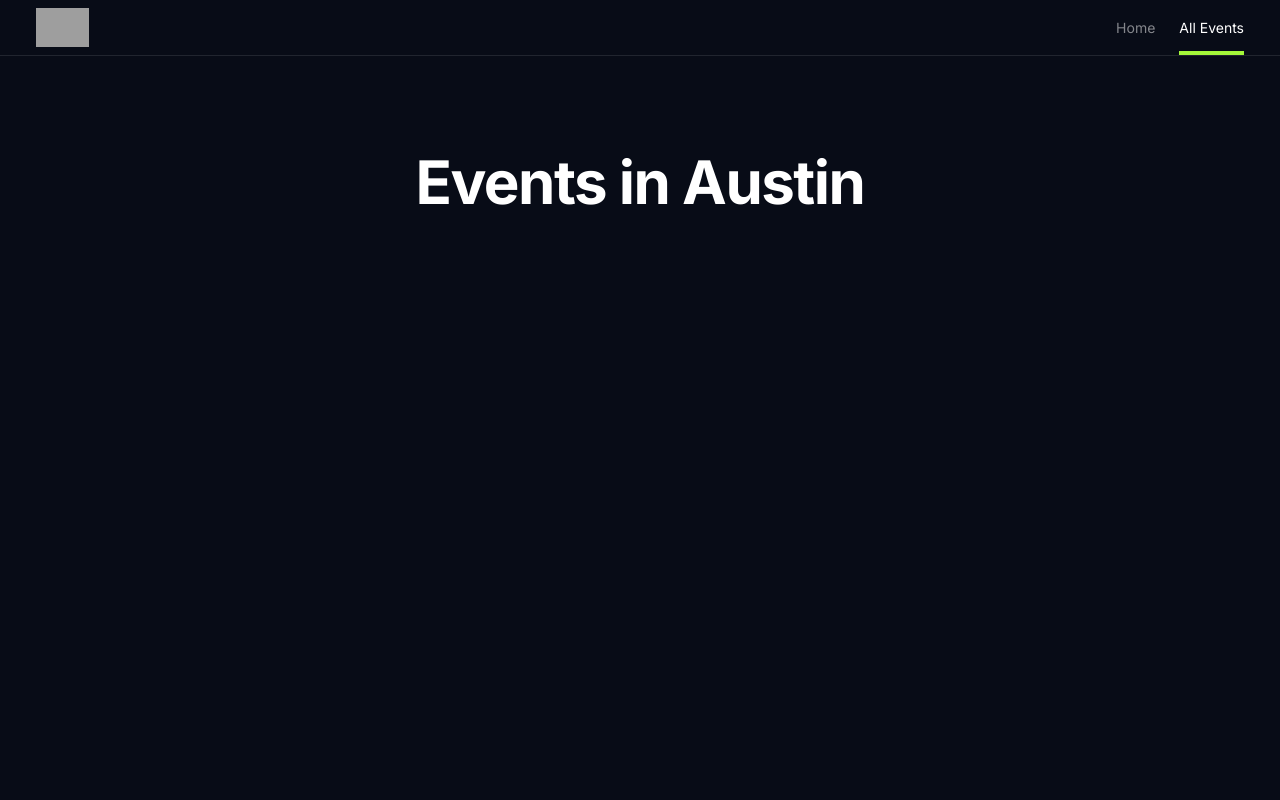
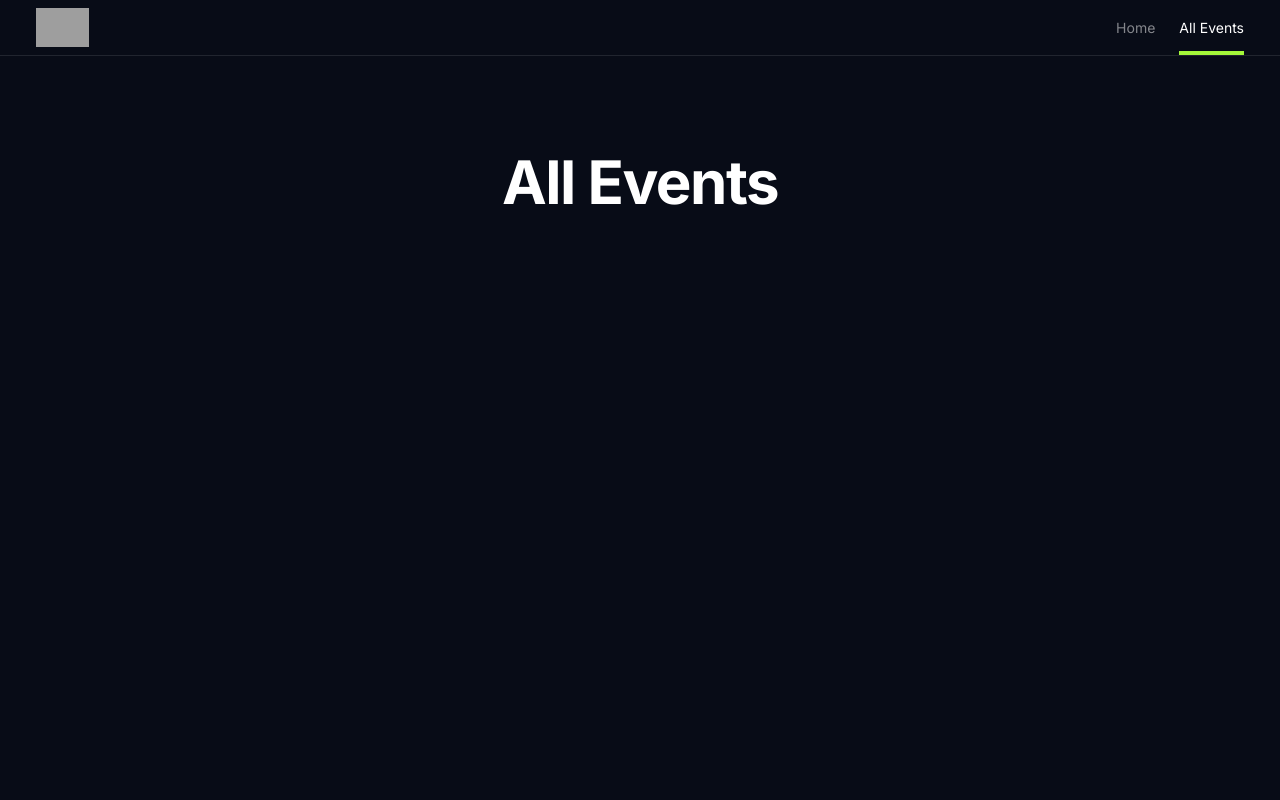
Before and after one commit to peterayodeji/evento, a Next.js app: page /events/all in a window 1280 px wide. Shown: the top 800 px of the page. Built offline with nearby package versions, Linux system fonts and the light colour scheme; grey boxes are pictures that could not be loaded.

Commit message:
make heading on events page dynamic

```diff
--- a/src/app/events/[city]/page.tsx
+++ b/src/app/events/[city]/page.tsx
@@ -1,9 +1,21 @@
 import H1 from '@/components/h1';
 
-function EventsPage() {
+type EventsPageProps = {
+  params: {
+    city: string;
+  };
+};
+
+function EventsPage({ params }: EventsPageProps) {
+  const city = params.city;
+
   return (
     <main className="flex flex-col items-center py-24 px-[20px] min-h-[110vh]">
-      <H1>Events in Austin</H1>
+      <H1>
+        {city === 'all' && 'All Events'}
+        {city !== 'all' &&
+          `Events in ${city.charAt(0).toUpperCase() + city.slice(1)}`}
+      </H1>
     </main>
   );
 }
```
